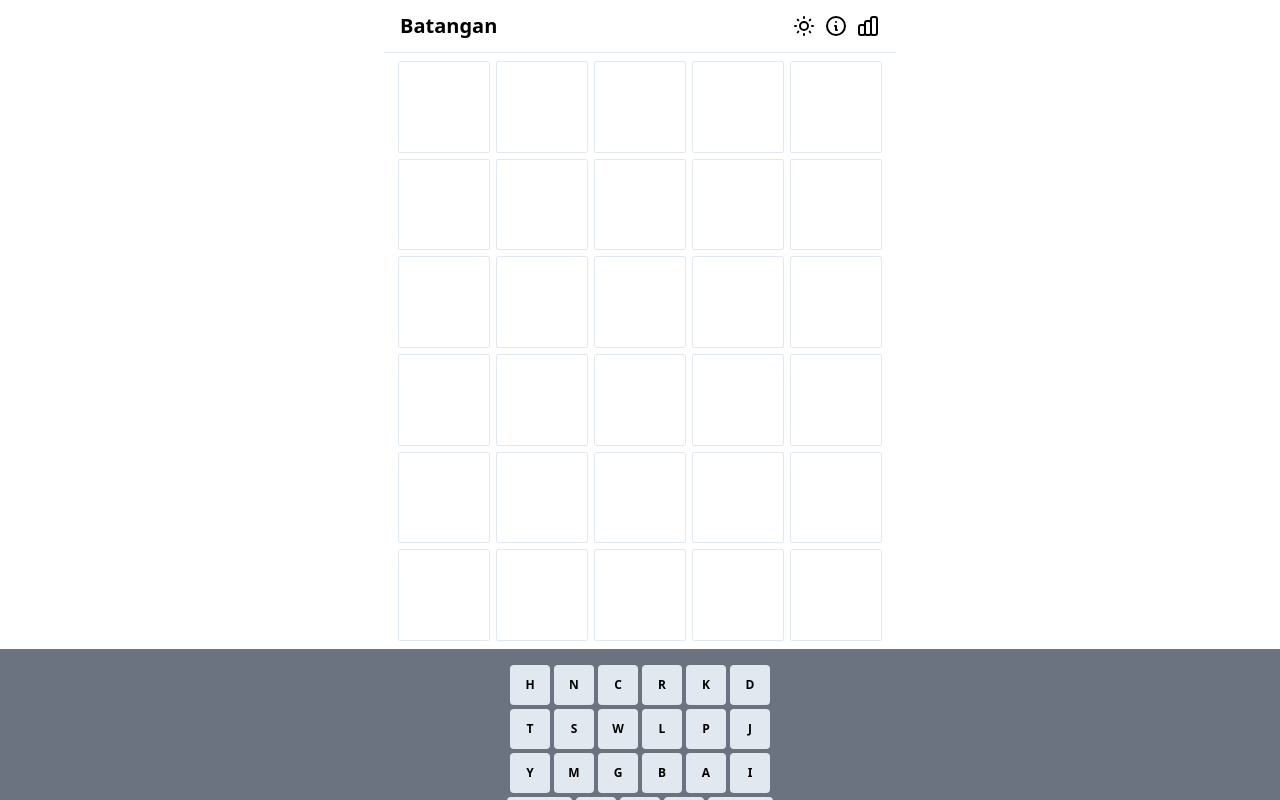
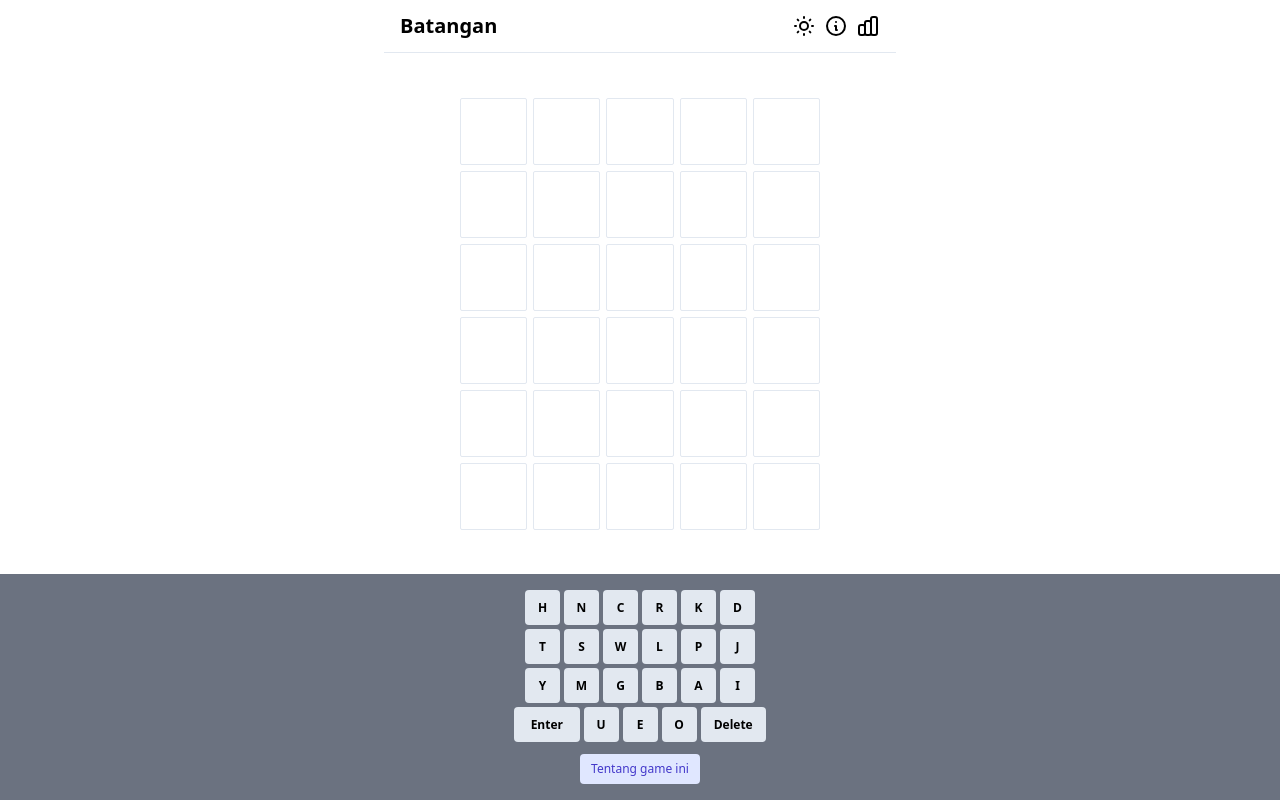
Before and after one commit to lantip/batangan, a React (Create React App) app: page / in a window 1280 px wide. Built offline with nearby package versions, Linux system fonts and the light colour scheme.

Commit message:
guess grid is 60% of viewport height

```diff
--- a/src/App.css
+++ b/src/App.css
@@ -4,5 +4,4 @@ html.dark {
 #main {
   width: 100vw;
   height: 100vh;
-  overflow-y: auto;
 }
--- a/src/App.tsx
+++ b/src/App.tsx
@@ -161,9 +161,15 @@ function App() {
   // "b: 42"
 
   return (
-    <div className="flex flex-col items-stretch overflow-y-hidden" id="main">
+    <div
+      className="flex flex-col justify-between items-stretch overflow-y-auto"
+      id="main"
+    >
       {/* HEADER */}
-      <div className="flex items-center px-4 mx-auto max-w-lg w-full py-3 border-b border-slate-200 dark:border-slate-600">
+      <div
+        className="flex items-center px-4 mx-auto max-w-lg w-full py-3 border-b border-slate-200 dark:border-slate-600"
+        id="header"
+      >
         <h1 className="text-xl grow font-bold dark:text-white">{GAME_TITLE}</h1>
         <SunIcon
           className="h-6 w-6 mr-2 cursor-pointer dark:stroke-white"
@@ -180,12 +186,18 @@ function App() {
       </div>
 
       {/* GRID TEBAKAN */}
-      <div className="mx-auto max-w-full px-4 flex justify-center items-center grow shrink mt-2">
+      <div
+        className="mx-auto max-w-full px-4 flex justify-center items-center grow shrink mt-2"
+        id="grid"
+      >
         <Grid guesses={guesses} currentGuess={currentGuess} />
       </div>
 
       {/* KEYBOARD */}
-      <div className="w-screen bg-gray-500 dark:bg-black dark:bg-opacity-20 mt-2">
+      <div
+        className="w-screen bg-gray-500 dark:bg-black dark:bg-opacity-20 mt-2"
+        id="keyboard"
+      >
         <div className="max-w-lg w-full mx-auto space-y-3 flex flex-col p-4">
           <Keyboard
             onChar={onChar}
--- a/src/components/grid/Grid.tsx
+++ b/src/components/grid/Grid.tsx
@@ -37,17 +37,16 @@ export const Grid = ({ guesses, currentGuess }: Props) => {
   const empties =
     guesses.length < 5 ? Array.from(Array(5 - guesses.length)) : []
 
-  const { width } = useWindowDimensions()
+  const { height } = useWindowDimensions()
 
-  const aspectRatio = 5 / 6 // 5 columns, 6 rows
+  // const aspectRatio = 5 / 6 // 5 columns, 6 rows
   const space = 24 // gap: 1.5rem = 24px
-  const heightRatio = aspectRatio * (width - space)
-  const height = width - space > 580 ? 580 : heightRatio
+  const actualHeight = 0.6 * height - 2 * space
 
   return (
     <div
       className="grid grid-rows-6 gap-1.5 max-w-full"
-      style={{ aspectRatio: '5/6', height: height }}
+      style={{ aspectRatio: '5/6', height: actualHeight }}
     >
       {guesses.map((guess, i) => (
         <CompletedRow key={i} guess={guess} />
--- a/src/components/keyboard/Key.tsx
+++ b/src/components/keyboard/Key.tsx
@@ -14,7 +14,7 @@ type Props = {
 export const Key = ({
   children,
   status,
-  width = 40,
+  width = 35,
   value,
   onClick,
 }: Props) => {
@@ -38,7 +38,7 @@ export const Key = ({
 
   return (
     <button
-      style={{ width: `${width}px`, height: '40px' }}
+      style={{ minWidth: `${width}px`, height: '35px' }}
       className={classes}
       onClick={handleClick}
     >
```
